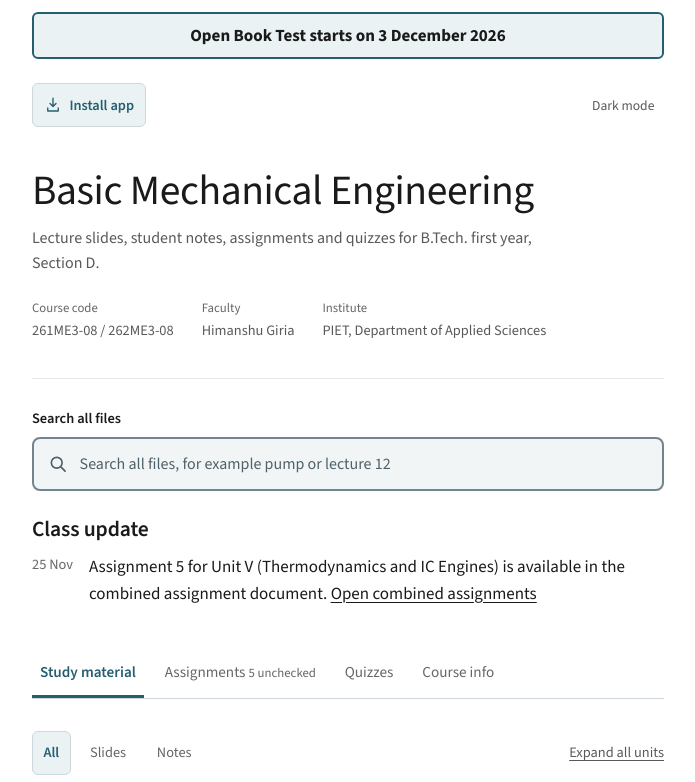
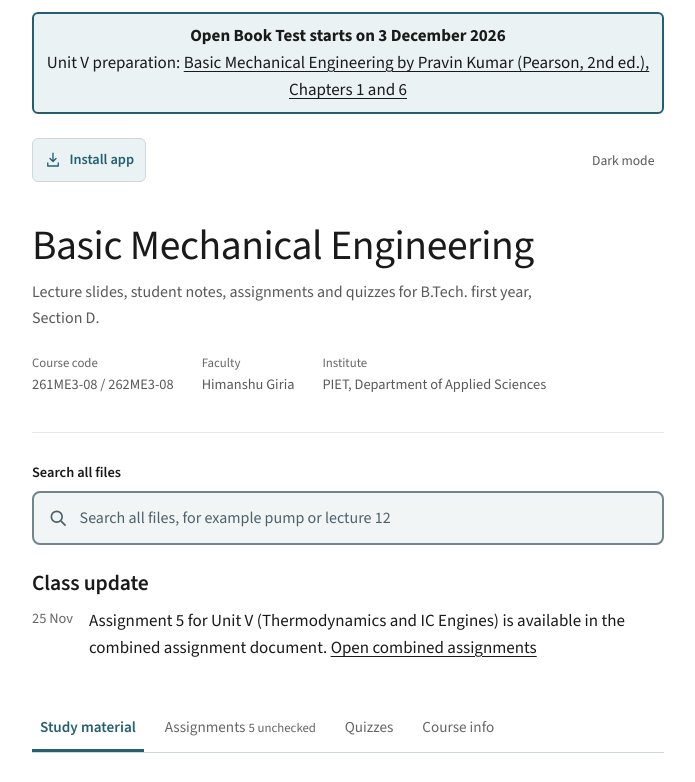
Before and after one commit to himanshugiria-cell/bme-section-d, a plain HTML site: page index.html in a window 1280 px wide. Shown: the top 782 px of the page, without its empty margins (292-987 px from the left). Drawn offline with nearby package versions, Linux system fonts and the light colour scheme.

Commit message:
Link Pearson textbook in Open Book Test banner

```diff
--- a/index.html
+++ b/index.html
@@ -312,7 +312,7 @@ h2 { font-weight: 600; }
 </head>
 <body>
 <div class="wrap">
-  <aside class="exam-banner" aria-label="Exam announcement"><strong>Open Book Test starts on 3 December 2026</strong></aside>
+  <aside class="exam-banner" aria-label="Exam announcement"><strong>Open Book Test starts on 3 December 2026</strong><div>Unit V preparation: <a href="https://www.pearsoned.co.in/prc/book/pravin-kumar-basic-mechanical-engineering-2e--2/9789386873293">Basic Mechanical Engineering by Pravin Kumar (Pearson, 2nd ed.), Chapters 1 and 6</a></div></aside>
 
   <div class="topbar">
     <button type="button" class="install-btn" id="installApp" aria-haspopup="dialog" aria-controls="installHelp" hidden>
```
